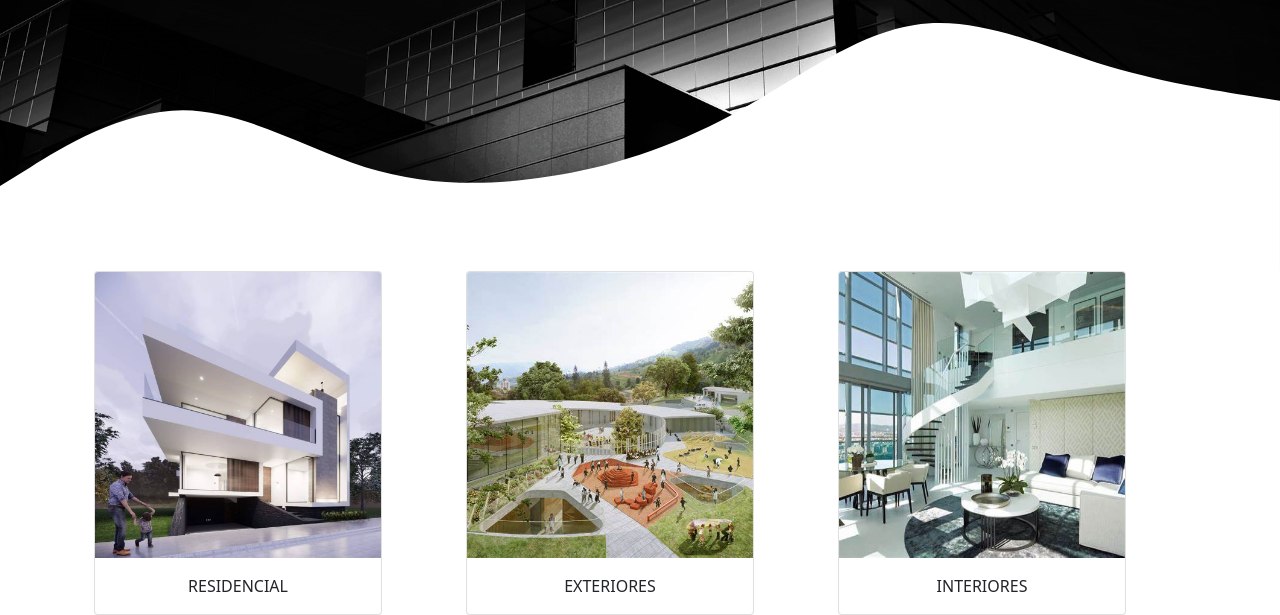
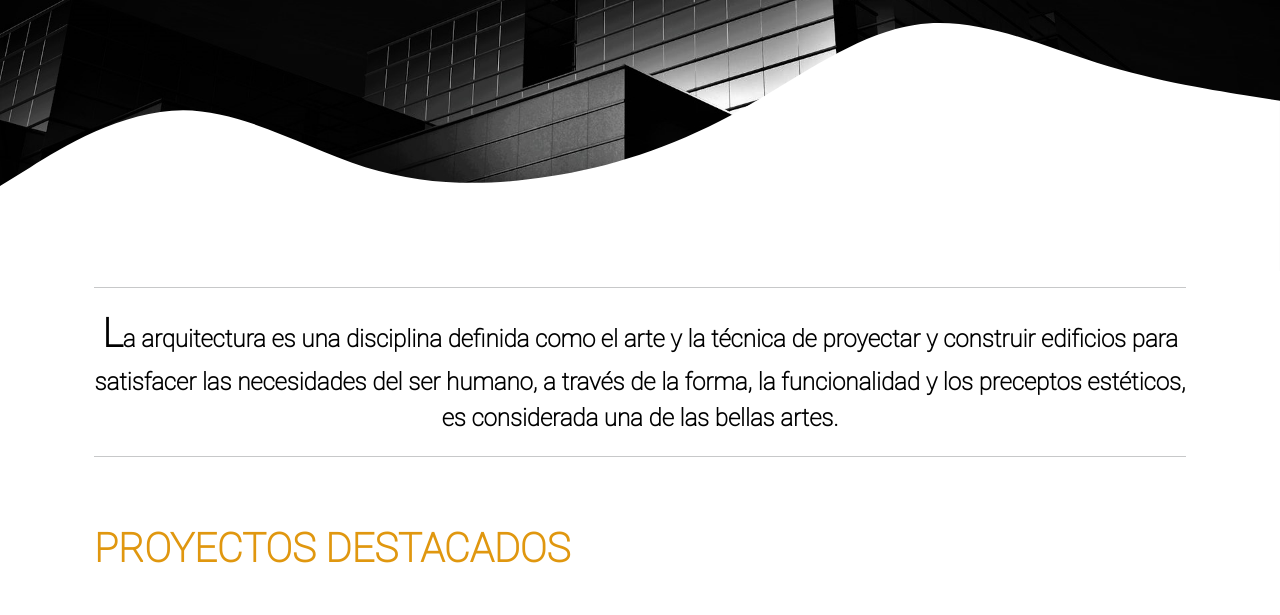
Before and after one commit to victoriavisin/PF-VISINTIN, a website: page index.html in a window 1280 px wide. Shown: the part 265-880 px from the top of the page. After the commit the page ends 846 px from the top, so only its background shows below. Drawn offline with nearby package versions, Linux system fonts and the light colour scheme.

Commit message:
Continuo con main del index y agrego mas contenido a la carperta assets

```diff
--- a/index.html
+++ b/index.html
@@ -49,7 +49,7 @@
         <div class="container">
             <div class="row">
               <div class="col">
-                <div data-aos="fade-up">
+                <div data-aos="fade-up" data-aos-duration="3000">
                 <h1 class="titulo fs-1 ">ESTUDIO ARQUITECTÓNICO BASEMENT</h1>
                 </div>
               </div>
@@ -63,35 +63,29 @@
     </header>
 
 
-    <main class="container main">
+
+
+    <main class="container">
+        <div class="container">
+          <hr></hr>
+          <p class="frase fs-4 fw-bold">
+          <span class="frase fs-1 fw-bold">L</span>a arquitectura es una disciplina definida como el arte y la técnica de proyectar y construir edificios para satisfacer las necesidades del ser humano, a través de la forma, la funcionalidad y los preceptos estéticos, es considerada una de las bellas artes.
+          </p><hr></hr>
+        </div>
+
       <div class="container">
-        <div class="row">
-          <div class="col">
-            <div class="card" style="width: 18rem;">
-              <img src="./assets/images/residencial.jpg" class="card-img-top" alt="...">
-              <div class="card-body">
-                <p class="card-text">RESIDENCIAL</p>
-              </div>
-            </div>
-          </div>
-          <div class="col">
-            <div class="card" style="width: 18rem;">
-              <img src="./assets/images/exteriores.jpg" class="card-img-top" alt="...">
-              <div class="card-body">
-                <p class="card-text">EXTERIORES</p>
-              </div>
-            </div>
-          </div>
-          <div class="col">
-            <div class="card" style="width: 18rem;">
-              <img src="./assets/images/interiores.jpg" class="card-img-top" alt="...">
-              <div class="card-body">
-                <p class="card-text">INTERIORES</p>
-              </div>
-            </div>
+        <div class="row mt-5">
+          <div class="col-6">
+            <h3 class="proyectos fs-1 fw-bold">PROYECTOS DESTACADOS</h3>
           </div>
         </div>
+
       </div>
+
+
+
+
+
 
     </main>
 
--- a/scss/main.scss
+++ b/scss/main.scss
@@ -1,13 +1,54 @@
 main {
-    .row {
-        .col {
-            .card {
-                .card-body {
-                    .card-text {
-                        text-align: center;
-                    }
+    .container {
+        .frase {
+            text-align: center;
+            color: $colorprincipal;
+            font-family: $fuente;
+            margin-bottom: 20px;
+        }
+    }
+}
+
+main {
+    .container {
+        .row {
+            .col-6 {
+                .proyectos {
+                    font-family: $fuente;
+                    color: rgb(224, 151, 15);
+                    margin-top: 20px;
+
                 }
             }
         }
     }
 }
+
+
+main {
+    .container {
+        .row{
+            .col-6 img {
+                height: 400px;
+
+            }
+        }
+    }
+}
+
+
+main {
+    .row {
+        .col-12 {
+            .carousel-inner {
+
+                .carousel-item img {
+                    height: 500px;
+                    margin-bottom: 50px;
+                }
+
+            }
+
+        }
+    }
+}
--- a/scss/mediaquerys.scss
+++ b/scss/mediaquerys.scss
@@ -0,0 +1,19 @@
+$vista:mobile;
+
+main {
+    @if $vista == desktop{
+       @media only screen and (min-width:1024px) {
+            .carousel-item {
+                 height: 300px;
+                }
+            }
+        }
+
+    @else if $vista == mobile {
+         @media only screen and (max-width:767px) {
+          .carousel-item {
+               height: auto;
+            }
+        }
+    }
+}
--- a/scss/variables.scss
+++ b/scss/variables.scss
@@ -1 +1,2 @@
-$fuentelogo: 'caveat';
+$fuente:"princfont";
+$colorprincipal : black
```
Also changed, not shown: assets/images/estudio4.jpg (added), assets/images/estudio4x.jpg (added), assets/images/estudio5.jpg (added), assets/images/estudio5x.jpg (added), assets/images/estudiox.jpg (added), assets/images/relevante1.jpg (added), assets/images/relevante2.jpg (added), css/estilo.css.
